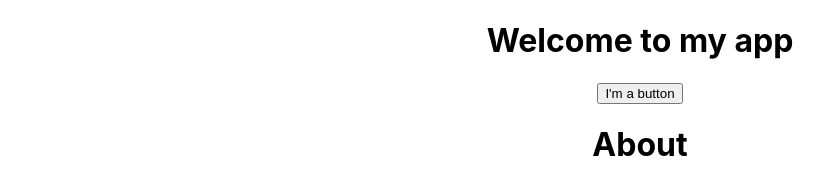
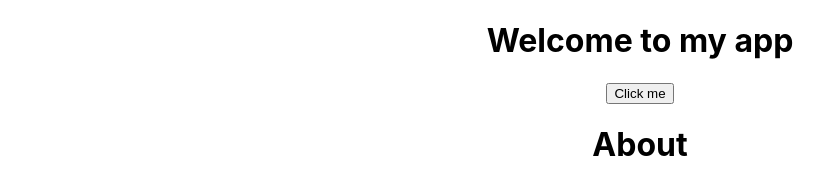
Before and after one commit to Ndathi08/react-fundamentals, a React (Create React App) app: page / in a window 1280 px wide. Shown: the top 173 px of the page, without its empty margins (0-833 px from the left). Built offline with nearby package versions, Linux system fonts and the light colour scheme.

Commit message:
Responding to events

```diff
--- a/src/Components/MyButton.js
+++ b/src/Components/MyButton.js
@@ -1,7 +1,13 @@
 function MyButton(){
-    return(
-        <button>I'm a button</button>
-    );
+    function handleClick(){
+        alert('You clicked me');
+    }
+
+
+return(
+    <button onClick={handleClick}>
+        Click me
+    </button>
+);
 }
-
 export default MyButton;
```
